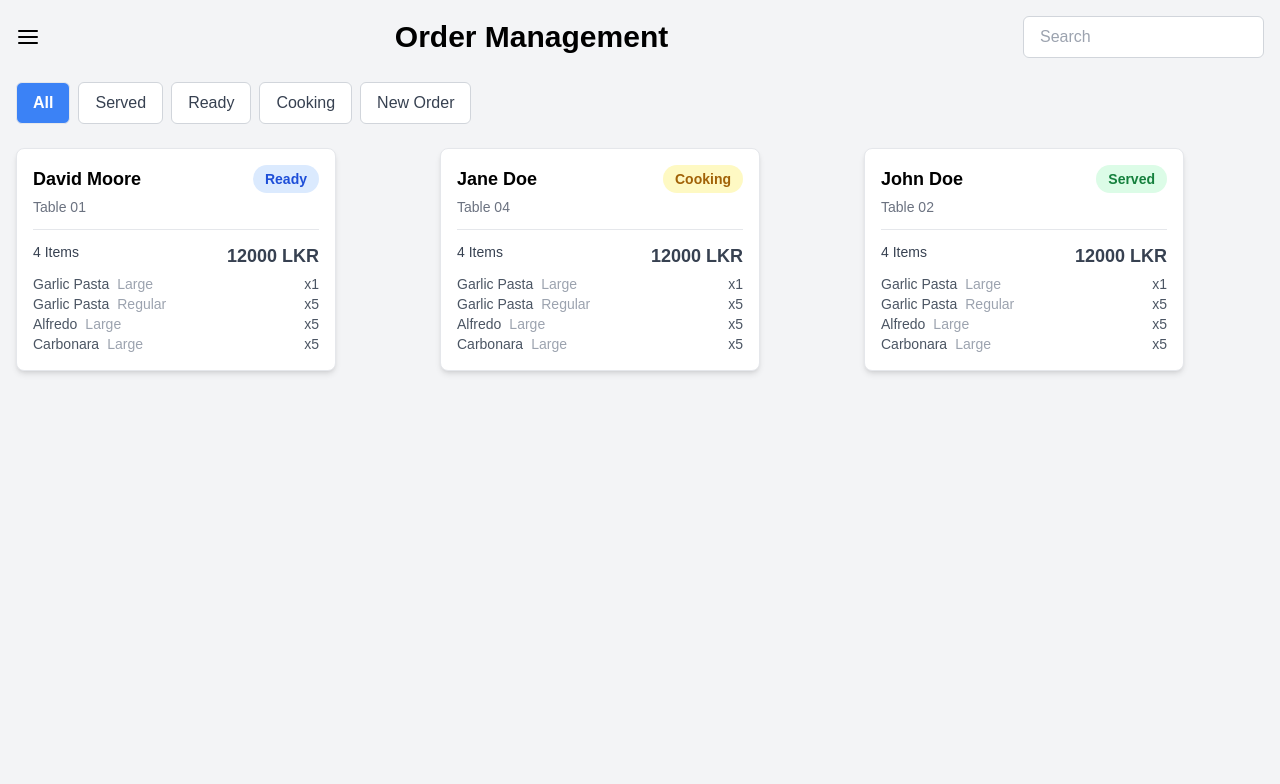
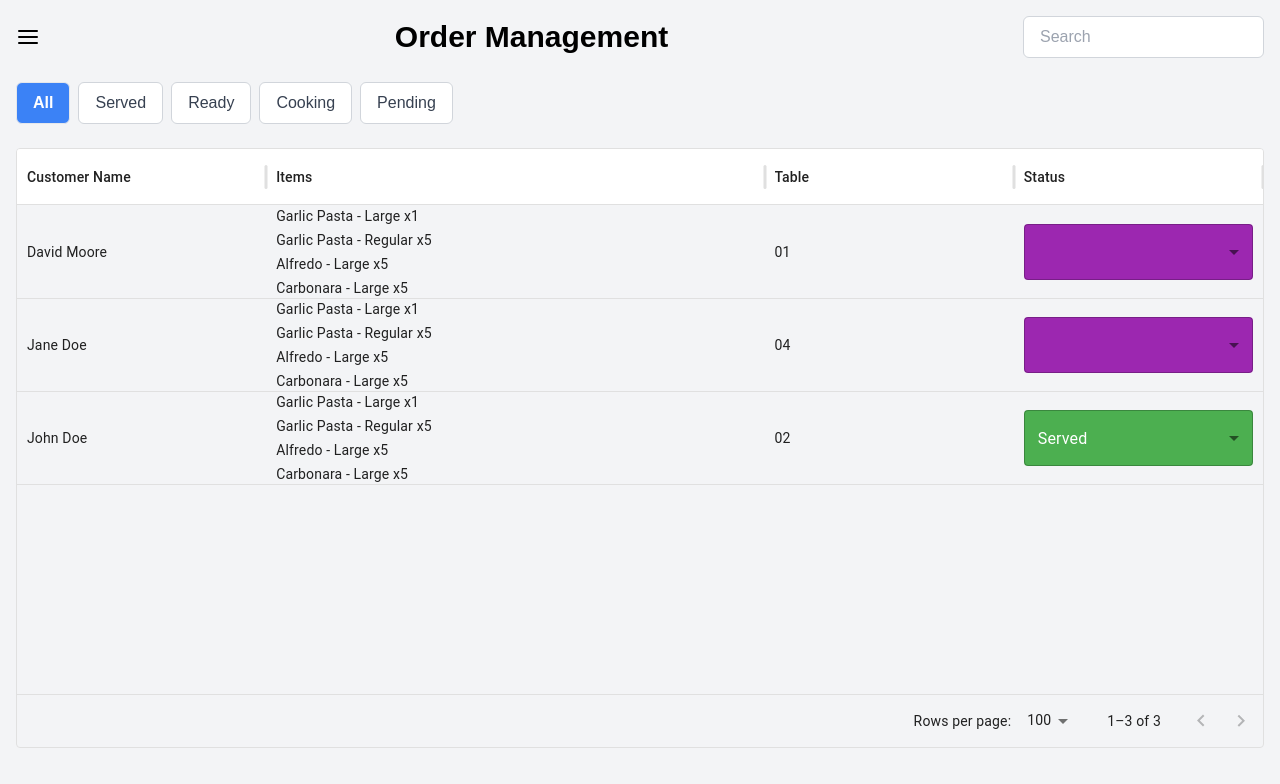
Before and after one commit to Exe-lk/food-ordering-menu, a Next.js app: page /order in a window 1280 px wide. Shown: the top 784 px of the page. Built offline with nearby package versions, Linux system fonts and the light colour scheme.

Commit message:
0.1.2
Changed Orders into Table

```diff
--- /dev/null
+++ b/app/order/_components/DataGrid.tsx
@@ -0,0 +1,101 @@
+"use client";
+import React from "react";
+import { DataGrid, GridColDef } from "@mui/x-data-grid";
+import { MenuItem, Select } from "@mui/material";
+
+interface Order {
+  id: number;
+  name: string;
+  items: { name: string; size: string; quantity: number }[];
+  table: string;
+  status: string;
+}
+
+interface OrderGridProps {
+  orders: Order[];
+  handleStatusChange: (id: number, newStatus: string) => void;
+}
+
+const OrderGrid: React.FC<OrderGridProps> = ({ orders, handleStatusChange }) => {
+  const columns: GridColDef[] = [
+    {
+      field: "name",
+      headerName: "Customer Name",
+      flex: 1,
+    },
+    {
+      field: "items",
+      headerName: "Items",
+      flex: 2,
+      renderCell: (params) => (
+        <div style={{ display: "flex", flexDirection: "column", gap: "4px" }}>
+          {params.value.map((item: { name: string; size: string; quantity: number }) => (
+            <div key={`${item.name}-${item.size}`}>
+              {item.name} - {item.size} x{item.quantity}
+            </div>
+          ))}
+        </div>
+      ),
+    },
+    {
+      field: "table",
+      headerName: "Table",
+      flex: 1,
+    },
+    {
+      field: "status",
+      headerName: "Status",
+      flex: 1,
+      renderCell: (params) => (
+        <Select
+          value={params.value}
+          onChange={(e) => handleStatusChange(params.row.id, e.target.value as string)}
+          fullWidth
+          style={{
+            textTransform: "capitalize",
+            backgroundColor:
+              params.value === "Pending"
+                ? "#FFC107"
+                : params.value === "Served"
+                ? "#4CAF50"
+                : "#9C27B0",
+            color: "white",
+          }}
+        >
+          <MenuItem value="Pending">Pending</MenuItem>
+          <MenuItem value="Served">Served</MenuItem>
+          <MenuItem value="Ready to Serve">Ready to Serve</MenuItem>
+        </Select>
+      ),
+    },
+  ];
+
+  return (
+    <div style={{ height: 600, width: "100%", overflowX: "hidden" }}>
+      <DataGrid
+        rows={orders.map((order) => ({
+          id: order.id,
+          name: order.name,
+          items: order.items,
+          table: order.table,
+          status: order.status,
+        }))}
+        columns={columns}
+        getRowHeight={() => "auto"}
+        disableColumnMenu
+        disableRowSelectionOnClick
+        sx={{
+          "& .MuiDataGrid-cell": {
+            display: "flex",
+            alignItems: "center",
+          },
+          "& .MuiDataGrid-columnHeaders": {
+            backgroundColor: "#F4F4F4",
+          },
+        }}
+      />
+    </div>
+  );
+};
+
+export default OrderGrid;
--- a/app/order/page.tsx
+++ b/app/order/page.tsx
@@ -1,15 +1,27 @@
 "use client";
 import React, { useState } from "react";
-import OrderCard from "./_components/OrderCard";
 import { FiMenu } from "react-icons/fi";
-import { orders } from "@/data/order";
+// Import the OrderGrid component
+import { orders as initialOrders } from "@/data/order";
+import OrderGrid from "./_components/DataGrid";
 
 const Page = () => {
   const [activeFilter, setActiveFilter] = useState("All");
+  const [orders, setOrders] = useState(initialOrders);
+
   const filteredOrders =
     activeFilter === "All"
       ? orders
       : orders.filter((order) => order.status === activeFilter);
+
+  const handleStatusChange = (id: number, newStatus: string) => {
+    setOrders((prevOrders) =>
+      prevOrders.map((order) =>
+        order.id === id ? { ...order, status: newStatus } : order
+      )
+    );
+  };
+
   return (
     <div className="p-4 bg-gray-100 min-h-screen">
       {/* Header Section */}
@@ -17,7 +29,9 @@ const Page = () => {
         <button className="text-2xl text-black">
           <FiMenu />
         </button>
-        <h1 className="text-3xl font-bold text-black text-center">Order Management</h1>
+        <h1 className="text-3xl font-bold text-black text-center">
+          Order Management
+        </h1>
         <input
           type="text"
           placeholder="Search"
@@ -26,7 +40,7 @@ const Page = () => {
       </div>
       {/* Filter Buttons */}
       <div className="flex space-x-2 mb-6">
-        {["All", "Served", "Ready", "Cooking", "New Order"].map((filter) => (
+        {["All", "Served", "Ready", "Cooking", "Pending"].map((filter) => (
           <button
             key={filter}
             onClick={() => setActiveFilter(filter)}
@@ -41,18 +55,7 @@ const Page = () => {
         ))}
       </div>
       {/* Orders Grid */}
-      <div className="grid grid-cols-1 sm:grid-cols-2 lg:grid-cols-3 gap-6">
-        {filteredOrders.map((order, index) => (
-          <OrderCard
-            key={index}
-            name={order.name}
-            table={order.table}
-            items={order.items}
-            total={order.total}
-            status={order.status as "Ready" | "Cooking" | "Served" | "New Order"}
-          />
-        ))}
-      </div>
+      <OrderGrid orders={filteredOrders} handleStatusChange={handleStatusChange} />
     </div>
   );
 };
--- a/data/order.ts
+++ b/data/order.ts
@@ -1,5 +1,6 @@
 export const orders = [
     {
+      id:1,
       name: "David Moore",
       table: "01",
       items: [
@@ -12,6 +13,7 @@ export const orders = [
       status: "Ready",
     },
     {
+      id:2,
       name: "Jane Doe",
       table: "04",
       items: [
@@ -24,6 +26,7 @@ export const orders = [
       status: "Cooking",
     },
     {
+      id:3,
       name: "John Doe",
       table: "02",
       items: [
--- a/package.json
+++ b/package.json
@@ -9,7 +9,11 @@
     "lint": "next lint"
   },
   "dependencies": {
+    "@emotion/react": "^11.14.0",
+    "@emotion/styled": "^11.14.0",
     "@headlessui/react": "^2.2.0",
+    "@mui/material": "^6.4.0",
+    "@mui/x-data-grid": "^7.24.0",
     "@reduxjs/toolkit": "^2.5.0",
     "@types/react-redux": "^7.1.34",
     "next": "15.1.4",
```
Also changed, not shown: 1 other file (tests, documents, lock files or other folders).
